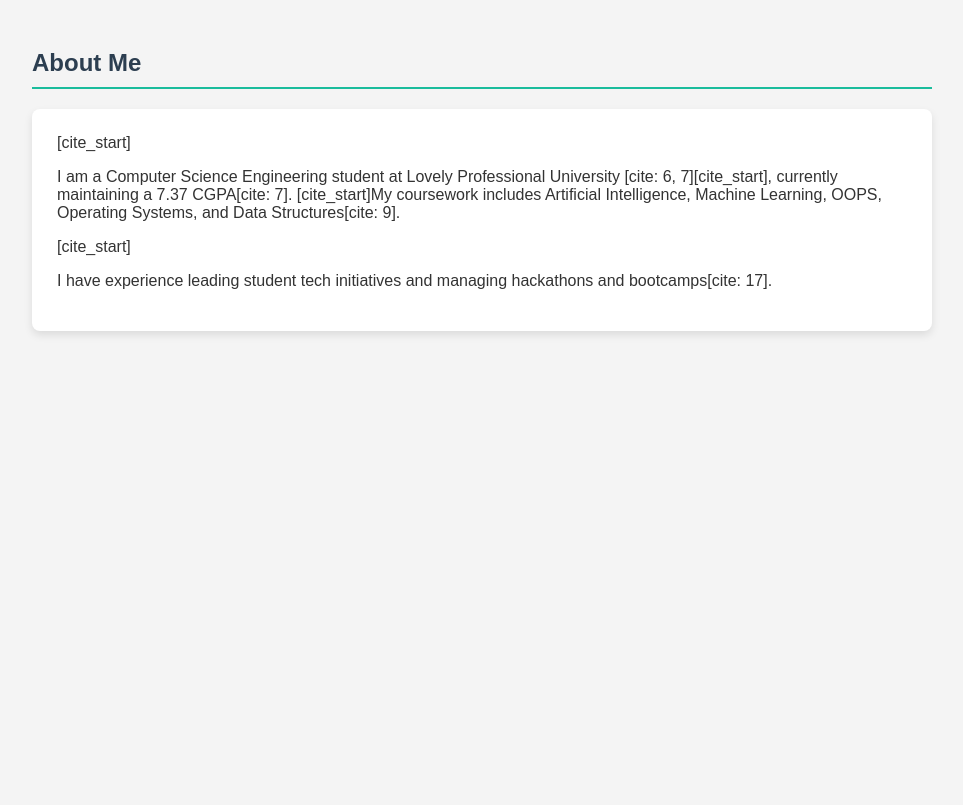
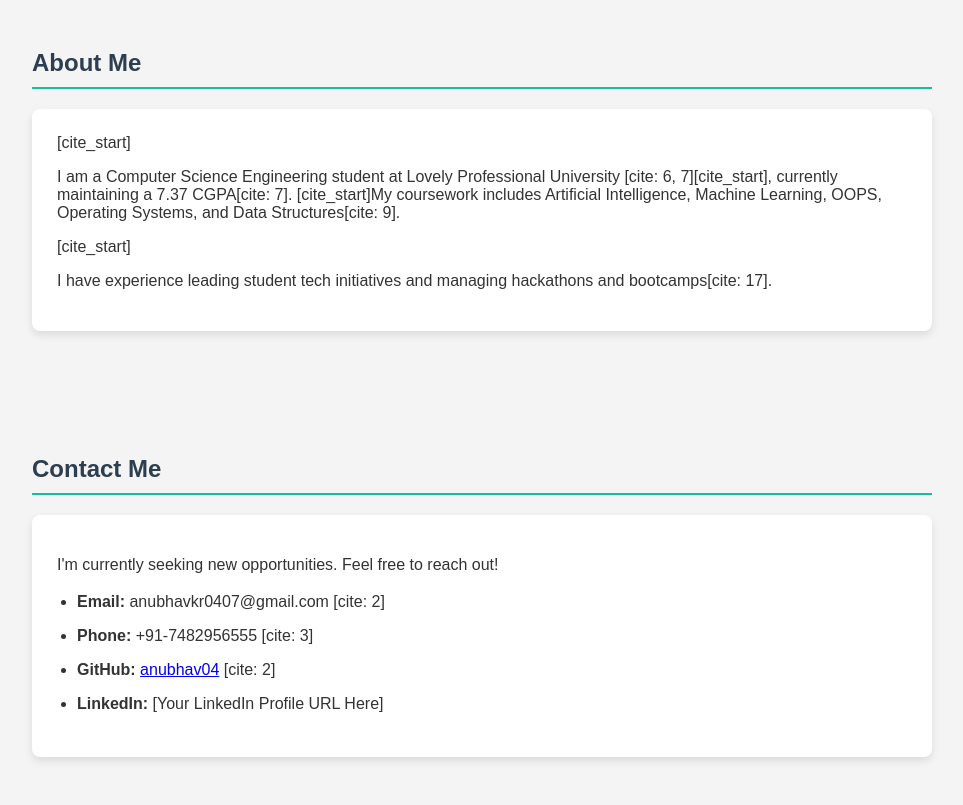
Before and after one commit to anubhav0704/anubhav0704.github.io, a plain HTML site: page index.html in a window 1280 px wide. Shown: the part 559-1364 px from the top of the page, without its empty margins (158-1121 px from the left). Before the commit the page ends 975 px from the top, so only its background shows below. Drawn offline with Linux system fonts and the light colour scheme.

Commit message:
Update index.html

```diff
--- a/index.html
+++ b/index.html
@@ -33,5 +33,18 @@
         </div>
     </div>
 
+    <div class="container" id="contact">
+    <h2>Contact Me</h2>
+    <div class="card">
+        <p>I'm currently seeking new opportunities. Feel free to reach out!</p>
+        <ul>
+            <li><strong>Email:</strong> anubhavkr0407@gmail.com [cite: 2]</li>
+            <li><strong>Phone:</strong> +91-7482956555 [cite: 3]</li>
+            <li><strong>GitHub:</strong> <a href="https://github.com/anubhav04">anubhav04</a> [cite: 2]</li>
+            <li><strong>LinkedIn:</strong> [Your LinkedIn Profile URL Here]</li>
+        </ul>
+    </div>
+</div>
+
 </body>
 </html>
```
